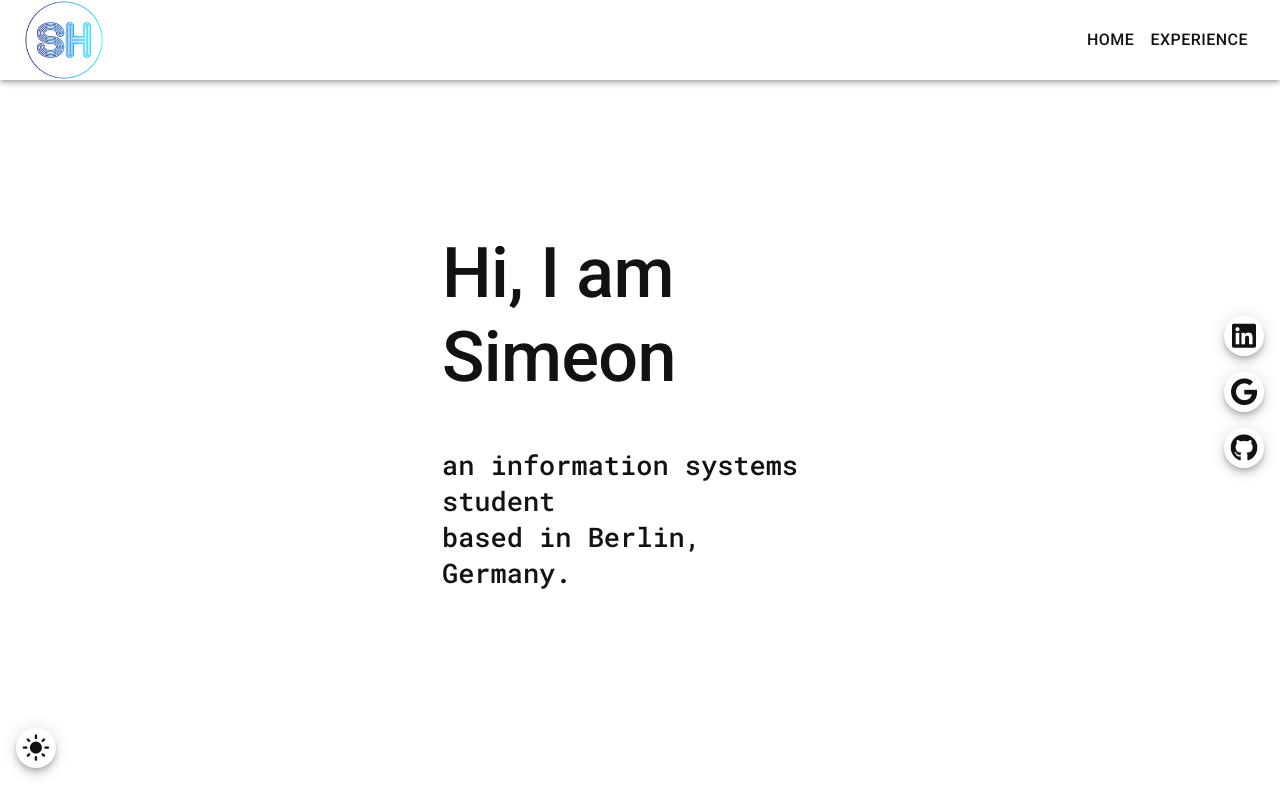
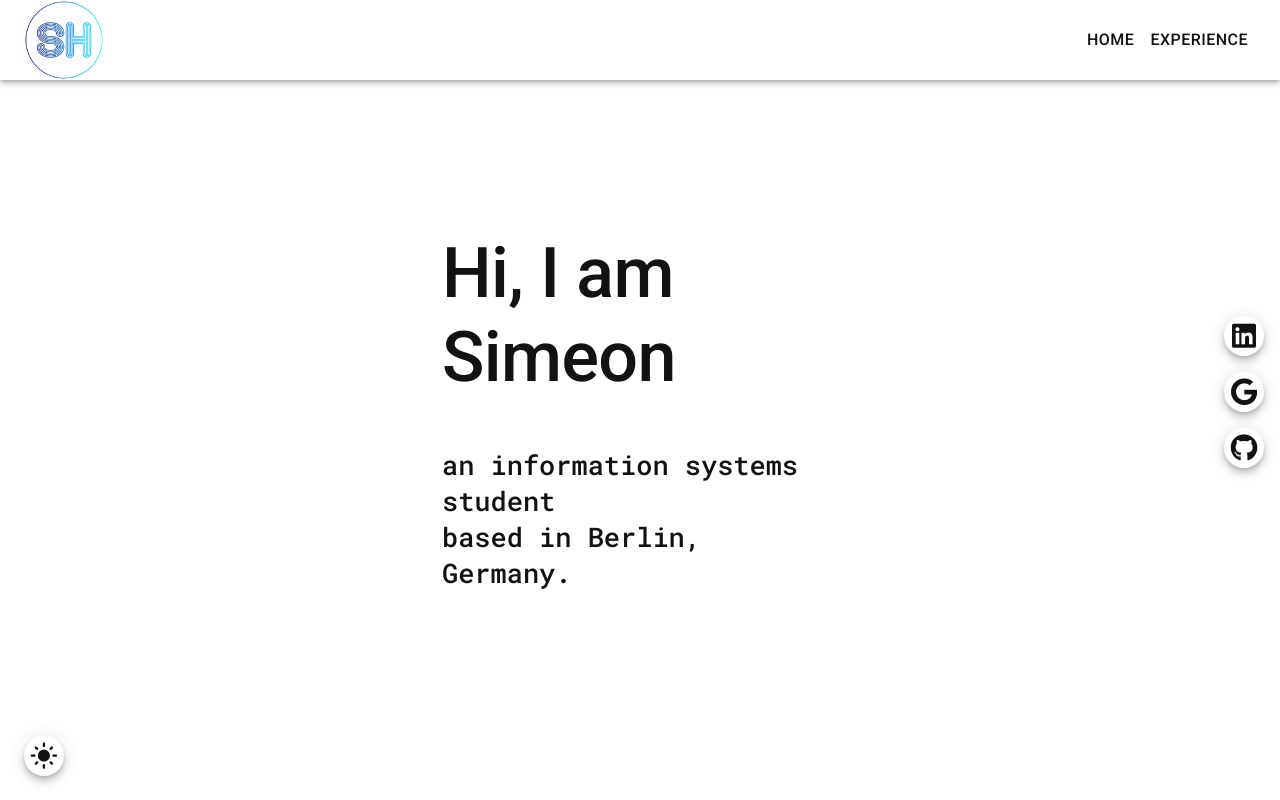
Before and after one commit to heupelS/personal-website-template, a React (Create React App) app: page / in a window 1280 px wide. Built offline with nearby package versions, Linux system fonts and the light colour scheme.

Commit message:
positioning dark mode button

```diff
--- a/src/styles/variables.css
+++ b/src/styles/variables.css
@@ -6,8 +6,8 @@ html {
 
 #darkmode-button {
   position: fixed;
-  bottom: 2vh;
-  left: 2vh;
+  bottom: 1vh;
+  left: 3vh;
   z-index: 10000;
 }
 
```
